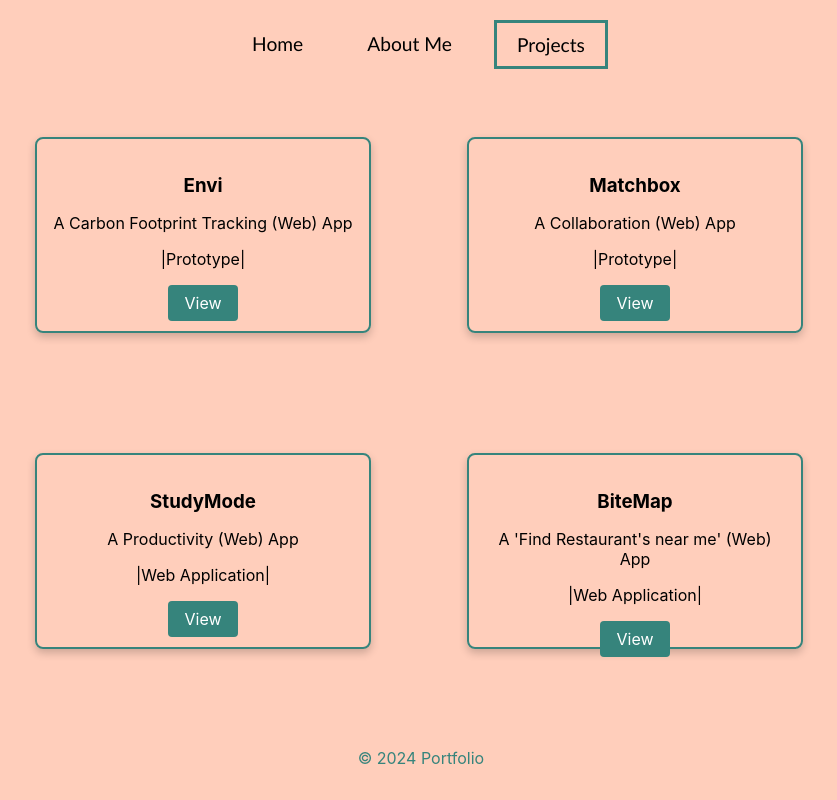
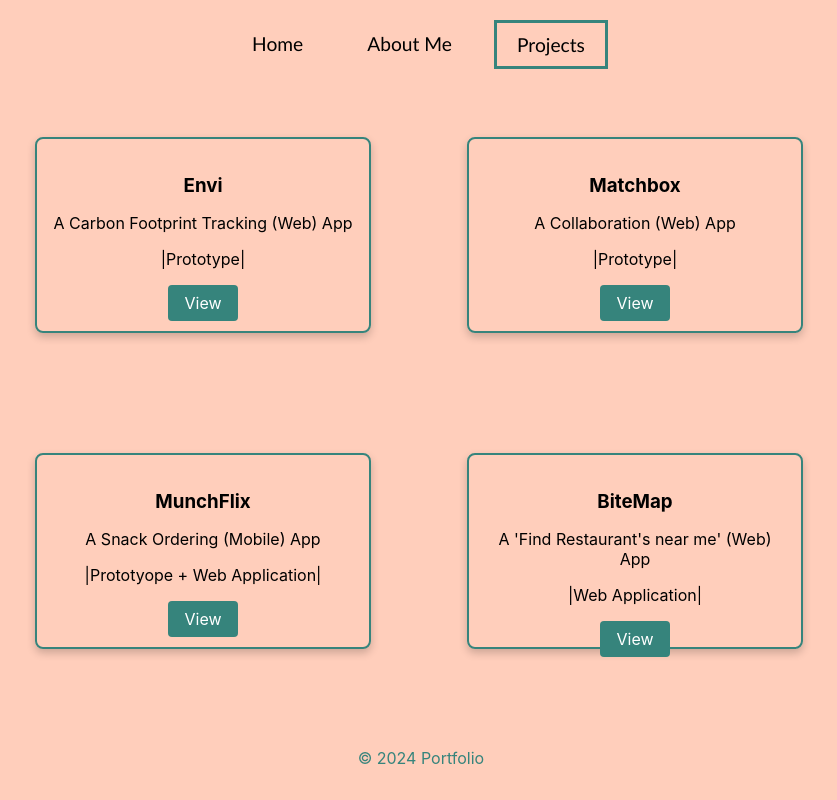
Before and after one commit to MDcodei/PortfolioWebsite, a React (Create React App) app: page /projects in a window 1280 px wide. Shown: the whole page, without its empty margins (221-1058 px from the left). Built offline with nearby package versions, Linux system fonts and the light colour scheme.

Commit message:
Added some extra skills and Projects

```diff
--- a/src/components/About.js
+++ b/src/components/About.js
@@ -210,9 +210,11 @@ const About = () => {
             <div>Java</div>
             <div>Python</div>
             <div>C</div>
+            <div>MongoDB</div>
           </Column>
           <Column>
             <div>React.js</div>
+            <div>Node.js</div>
             <div>HTML/CSS</div>
             <div>Figma</div>
           </Column>
--- a/src/components/Projects.js
+++ b/src/components/Projects.js
@@ -43,10 +43,10 @@ const Projects = () => (
         view="https://muktadeshmukh.my.canva.site/matchbox-project"
       />
       <ProjectCard
-        title="StudyMode"
-        description="A Productivity (Web) App"
-        type="|Web Application|"
-        view="https://muktadeshmukh.my.canva.site/study-mode-project"
+        title="MunchFlix"
+        description="A Snack Ordering (Mobile) App"
+        type="|Prototyope + Web Application|"
+        view="https://muktadeshmukh.my.canva.site/munchflix-project"
       />
       <ProjectCard
         title="BiteMap"
```
